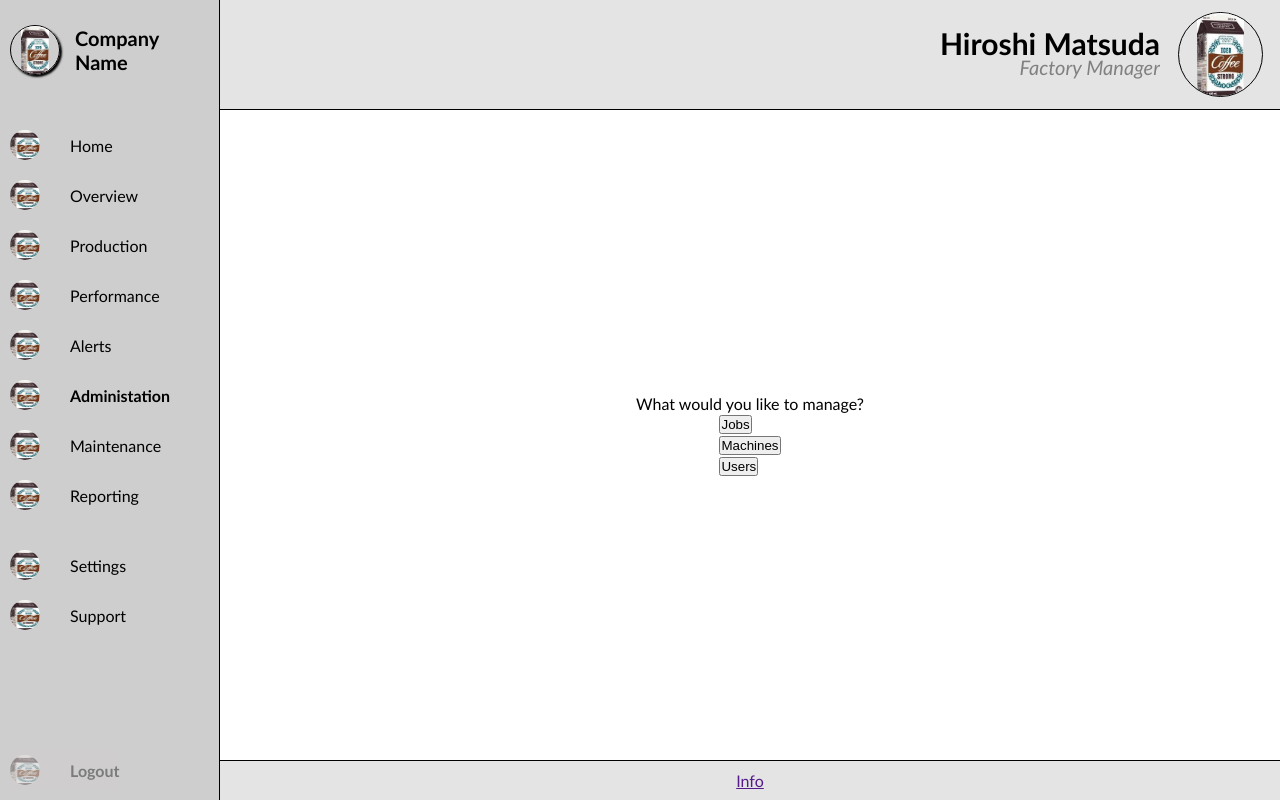
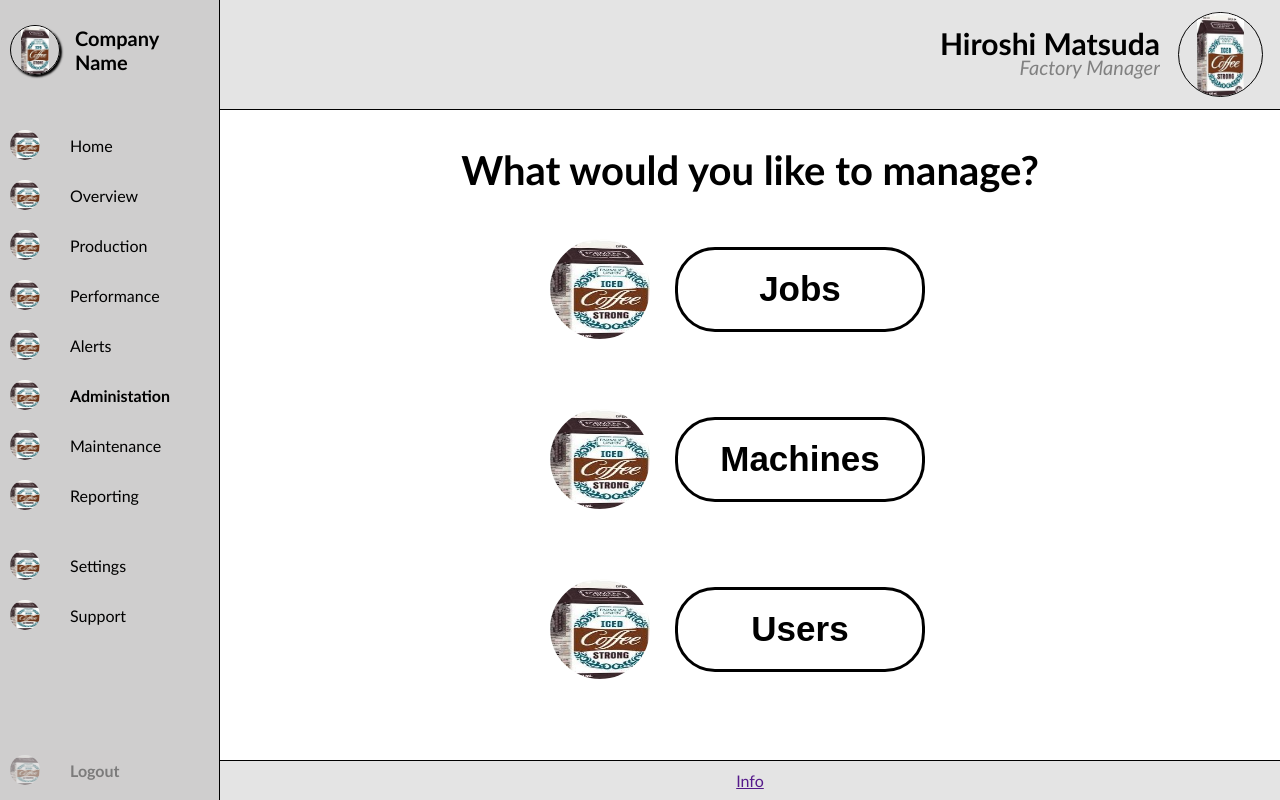
Before and after one commit to RandomSparks/COMP2030-Software_Prototype_Group_2, a PHP site: page /COMP2030-Software_Prototype_Group_2/pages/admin.php in a window 1280 px wide. Run offline with PHP 8.4, Linux system fonts and the light colour scheme.

Commit message:
Full button implementation

```diff
--- a/Prototype/pages/admin.php
+++ b/Prototype/pages/admin.php
@@ -17,27 +17,36 @@
         require_once "../inc/header.php";
         ?>
         <div class="div_content" id="content_admin">
-        <p>
+            <p id="p_admin">
             What would you like to manage?
             </p>
             <ul>
                 <li>
+                    <a href="./alerts.php">
+                    <img src="../images/placeholder.jpg" alt="Alerts">
+                    </a>
                     <a href="./jobs.php">
-                    <button id="button_jobs">
+                        <button>
                         Jobs
                         </button>
                     </a>
                 </li>
                 <li>
                     <a href="./machines.php">
-                    <button id="button_machines">
+                    <img src="../images/placeholder.jpg" alt="Machines">
+                    </a>
+                    <a href="./machines.php">
+                        <button>
                         Machines
                         </button>
                     </a>
                 </li>
                 <li>
+                    <a href="./maintenance.php">
+                    <img src="../images/placeholder.jpg" alt="User">
+                    </a>
                     <a href="./users.php">
-                    <button id="button_users">
+                        <button>
                         Users
                         </button>
                     </a>
--- a/Prototype/styles/style.css
+++ b/Prototype/styles/style.css
@@ -426,17 +426,55 @@ body {
     align-items: center;
 }
 
-#button_jobs {
-
+#content_admin ul li{
+    display: flex;
+    align-items: center;
+    flex-direction: row;
+    height: 150px;
+    width: 400px;
+    margin-bottom: 20px;
 }
 
-#button_machines {
-
+#content_admin ul li a {
+ text-decoration: none;
 }
 
-#button_users {
+#content_admin ul li a button:hover{
+    color: rgb(255, 255, 255);
+    background-color: rgb(106, 106, 221)
+}
 
+#content_admin ul li a button{
+    display: flex;
+    position: relative;
+    width: 250px;
+    height: 85px;
+    color: rgb(0, 0, 0);
+    background-color: rgb(255, 255, 255);
+    border-radius: 40px;
+    border: 3px solid rgb(0, 0, 0);
+    cursor: pointer;
+    justify-content: center;
+    align-items: center;
+    font-size: 35px;
+    font-weight: bold;
 }
+
+#content_admin ul li img{
+    display: flex;
+    position: relative;
+    width: 100px;
+    height: 100px;
+    border-radius: 50%;
+    margin-right: 25px;
+}
+
+#p_admin {
+    font-size: 40px;
+    font-weight: bold;
+    margin-bottom: 20px;
+}
+
 
 
 
```
Lines whose indentation alone changed are shown as unchanged.
